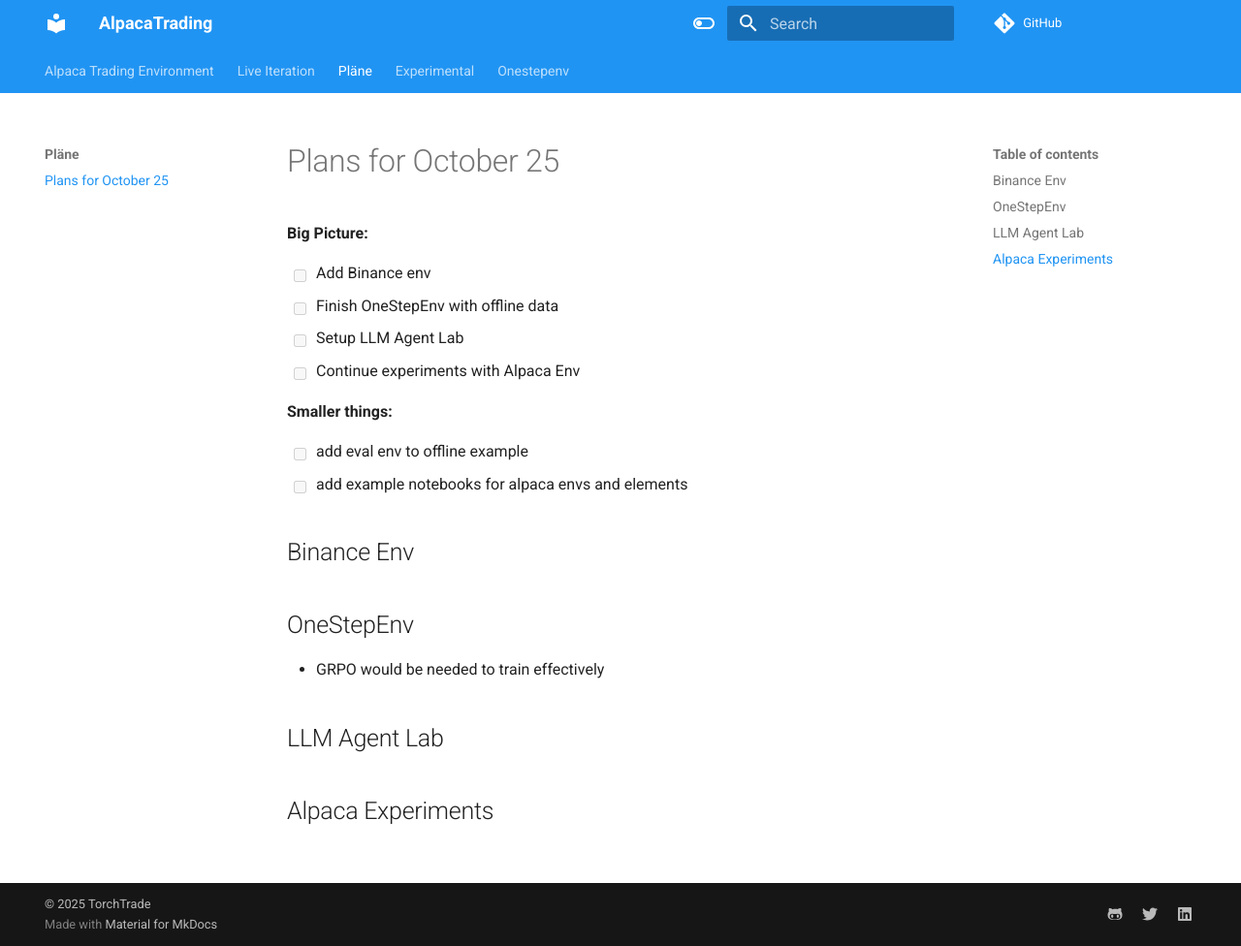
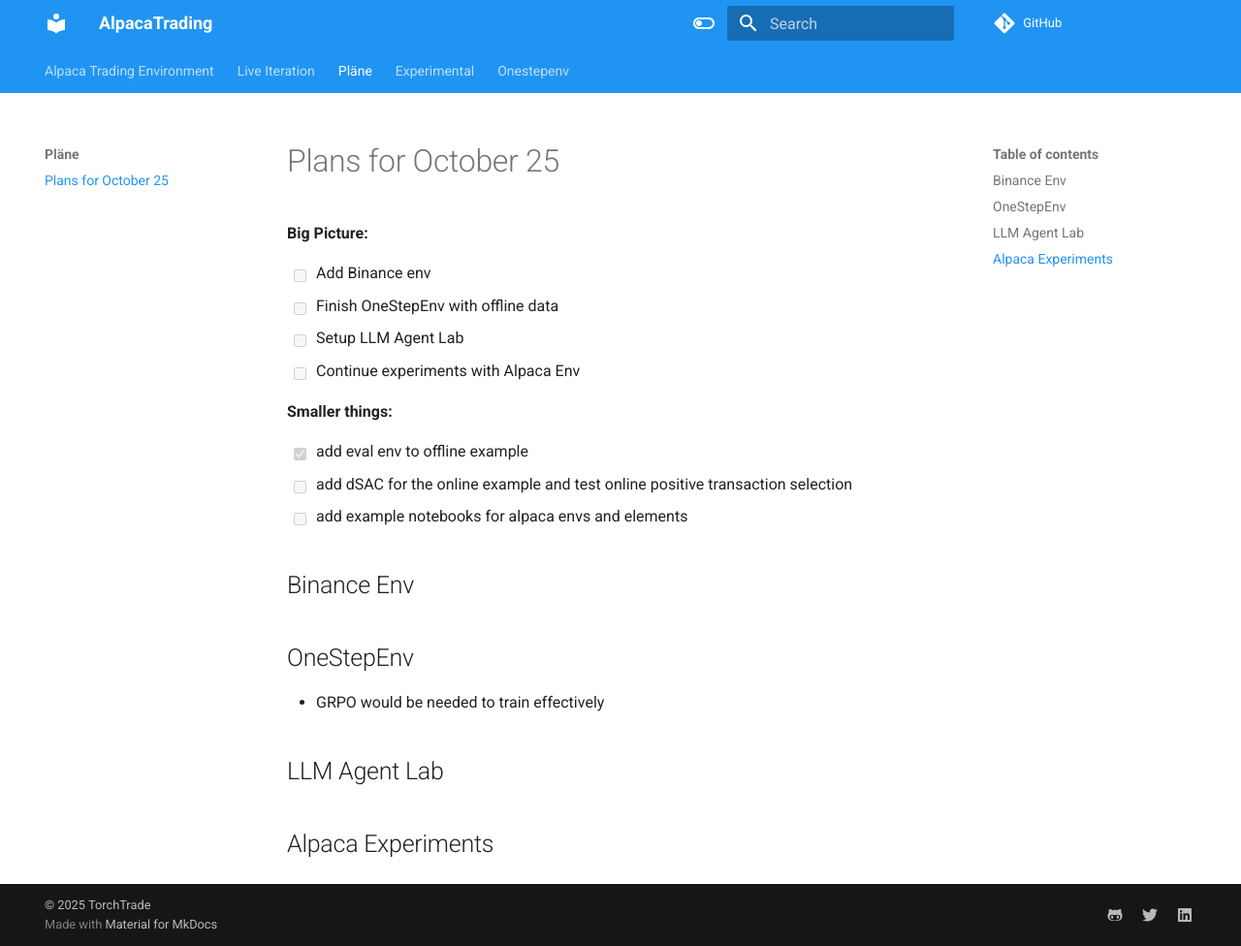
Before and after one commit to TorchTrade/torchtrade, an MkDocs documentation site: the page built from docs/Pläne/october_25.md, in a window 1280 px wide and 976 px high. Shown: the whole window at 97% size. Built offline with MkDocs 1.6.1 and Material for MkDocs 9.7.7, drawn with Linux system fonts in a browser that asks for light colours; comment, search, counter and statistics services are not loaded.

Commit message:
update plane oct

```diff
--- a/docs/Pläne/october_25.md
+++ b/docs/Pläne/october_25.md
@@ -9,7 +9,8 @@
 
 **Smaller things:**
 
-- [ ] add eval env to offline example
+- [X] add eval env to offline example
+- [ ] add dSAC for the online example and test online positive transaction selection
 - [ ] add example notebooks for alpaca envs and elements
 
 ## Binance Env
```
